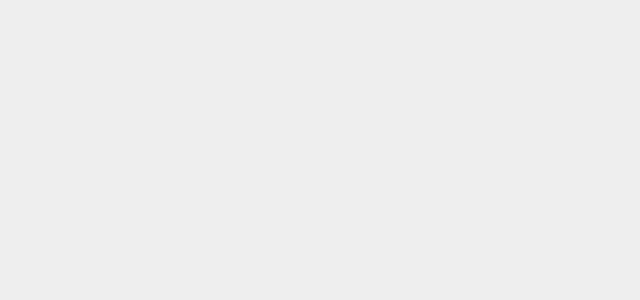
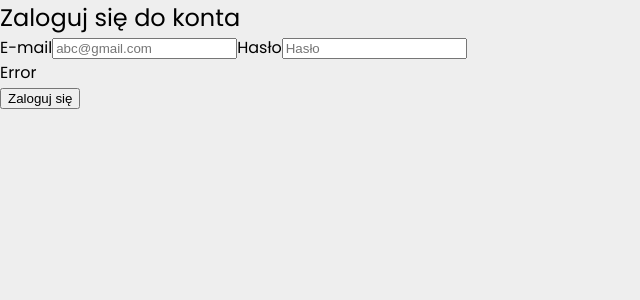
Before and after one commit to PixelSculptor/iHealth, a Vue app: page /login in a window 1280 px wide. Before the commit this address had no page. Shown: the top 300 px of the page, without its empty margins (0-640 px from the left). Built offline with nearby package versions, Linux system fonts and the light colour scheme.

Commit message:
create login view structure

```diff
--- a/package.json
+++ b/package.json
@@ -39,6 +39,7 @@
   },
   "lint-staged": {
     "./src/**/*.{js,vue}": "eslint --fix",
-    "./src/**/*.{vue,js,scss,css,md}": "prettier --write"
+    "./src/**/*.{vue,js,scss,css,md}": "prettier --write",
+    "./src/**/*.{vue, scss}": "stylelint --fix"
   }
 }
--- a/src/router/index.js
+++ b/src/router/index.js
@@ -1,5 +1,6 @@
 import { createRouter, createWebHistory } from 'vue-router';
 import WelcomeView from '../view/WelcomeView.vue';
+import LoginView from '../view/auth/LoginView.vue';
 const router = createRouter({
     history: createWebHistory(import.meta.env.BASE_URL),
     routes: [
@@ -8,6 +9,11 @@ const router = createRouter({
             name: 'Welcome',
             component: WelcomeView,
         },
+        {
+            path: '/login',
+            name: 'Login',
+            component: LoginView,
+        },
     ],
 });
 
--- /dev/null
+++ b/src/view/auth/LoginFormComponent.vue
@@ -0,0 +1,40 @@
+<template>
+    <form
+        action=""
+        @submit.prevent="handleLogin">
+        <h2>Zaloguj się do konta</h2>
+        <label for="email">E-mail</label>
+        <input
+            id="email"
+            type="email"
+            required
+            placeholder="abc@gmail.com"
+            v-model="email" />
+        <label for="password">Hasło</label>
+        <input
+            id="password"
+            type="password"
+            minlength="8"
+            required
+            placeholder="Hasło"
+            v-model="password" />
+        <div class="error">Error</div>
+        <!-- TODO: here button component-->
+        <button type="submit">Zaloguj się</button>
+    </form>
+</template>
+
+<script setup>
+    import { ref } from 'vue';
+    const email = ref('');
+    const password = ref('');
+    const handleLogin = () => {
+        console.log('Logged in');
+        email.value = '';
+        password.value = '';
+    };
+
+    //  TODO: Write styles for invalid input
+</script>
+
+<style scoped lang="scss"></style>
--- /dev/null
+++ b/src/view/auth/LoginView.vue
@@ -0,0 +1,9 @@
+<template>
+    <login-form-component />
+</template>
+
+<script setup>
+    import LoginFormComponent from './LoginFormComponent.vue';
+</script>
+
+<style scoped lang="scss"></style>
```
